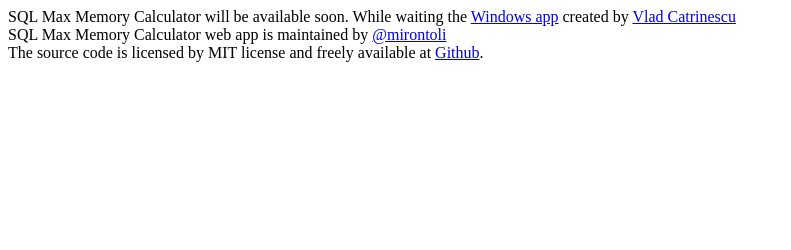
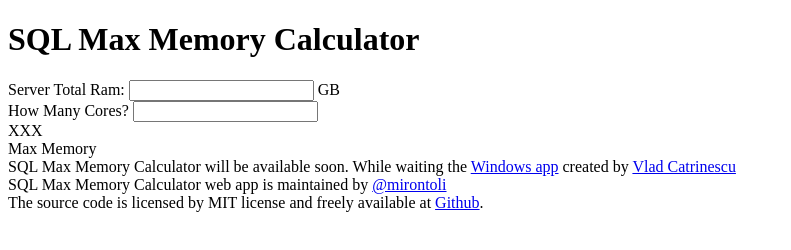
Before and after one commit to mirontoli/sql-max, a plain HTML site: page dist/index.html in a window 1280 px wide. Shown: the whole page, without its empty margins (0-791 px from the left). Drawn offline with Linux system fonts and the light colour scheme.

Commit message:
#1 Add a simple form

```diff
--- a/dist/index.html
+++ b/dist/index.html
@@ -7,6 +7,18 @@
   </head>
 
   <body>
+  <h1>SQL Max Memory Calculator</h1>
+  <section>
+    <label>Server Total Ram: <input type="number"> GB</label>
+    <br>
+    <label>How Many Cores? <input type="number"></label>
+    <br>
+
+  </section>
+  <section id="result">
+    <div>XXX</div>
+    <div>Max Memory</div>
+  </section>
         <section>
 SQL Max Memory Calculator will be available soon. While waiting the <a href="https://sqlmem.codeplex.com/">Windows app</a> created by <a href="https://twitter.com/vladcatrinescu">Vlad Catrinescu</a>
         </section>
```
